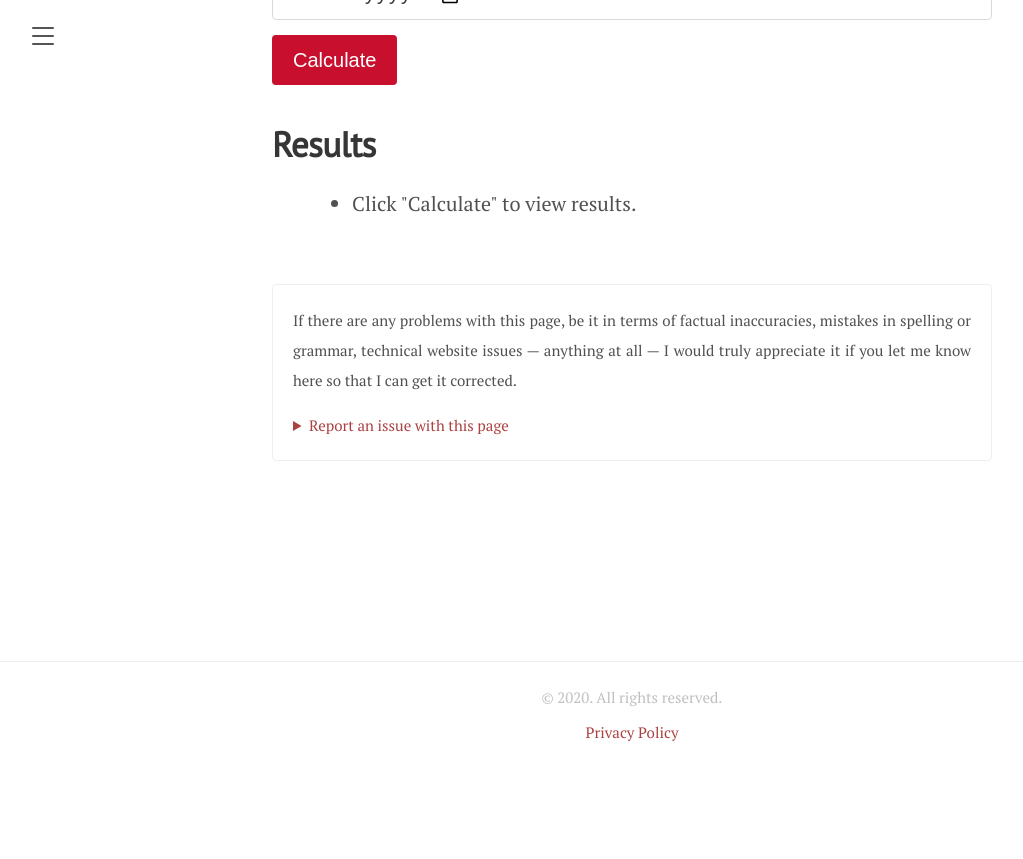
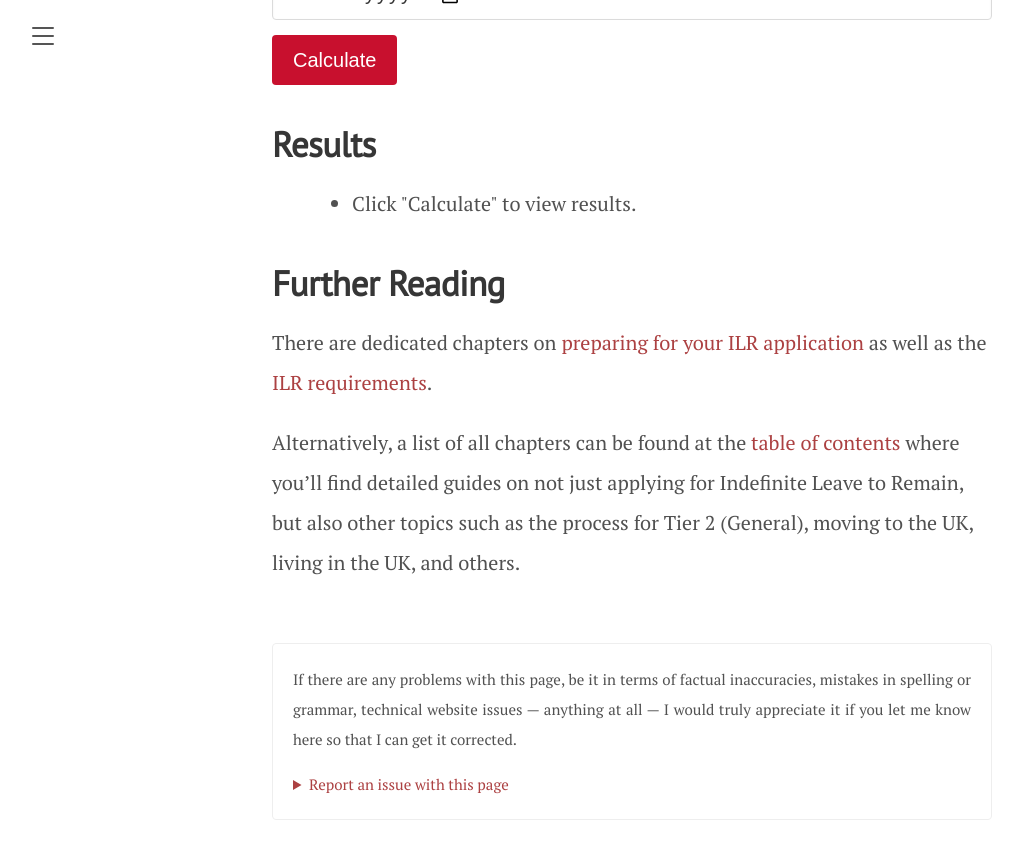
Before and after one commit to immigrationstory/uk, a Jekyll site: the page built from en-gb/tools/ilr-calculator.md, in a window 1280 px wide and 900 px high, scrolled down 3202 px. Shown: the top 859 px of the window, without its empty margins (8-1031 px from the left). Built offline with Jekyll 4.4.1, drawn with Linux system fonts in a browser that asks for light colours; comment, search, counter and statistics services are not loaded; before the commit the page ends 3974 px from its top, so only the background shows below that.

Commit message:
Update ILR Calculator with internal links

```diff
--- a/en-gb/tools/ilr-calculator.md
+++ b/en-gb/tools/ilr-calculator.md
@@ -158,4 +159,9 @@ If a person then started on a Tier 2 (General) visa and stayed there for four ye
 
 </script>
 
+## Further Reading
+There are dedicated chapters on [preparing for your ILR application]({% post_url en-gb/2020-08-07-prepare-for-ilr %}) as well as the [ILR requirements]({% post_url en-gb/2020-08-08-ilr-requirements %}).
+
+Alternatively, a list of all chapters can be found at the [table of contents]({% link en-gb/table-of-contents.md %}) where you'll find detailed guides on not just applying for Indefinite Leave to Remain, but also other topics such as the process for Tier 2 (General), moving to the UK, living in the UK, and others.
+
 {% include report-issue.html %}
```
Also changed, not shown: other parts of en-gb/tools/ilr-calculator.md (+1 -0 lines).
